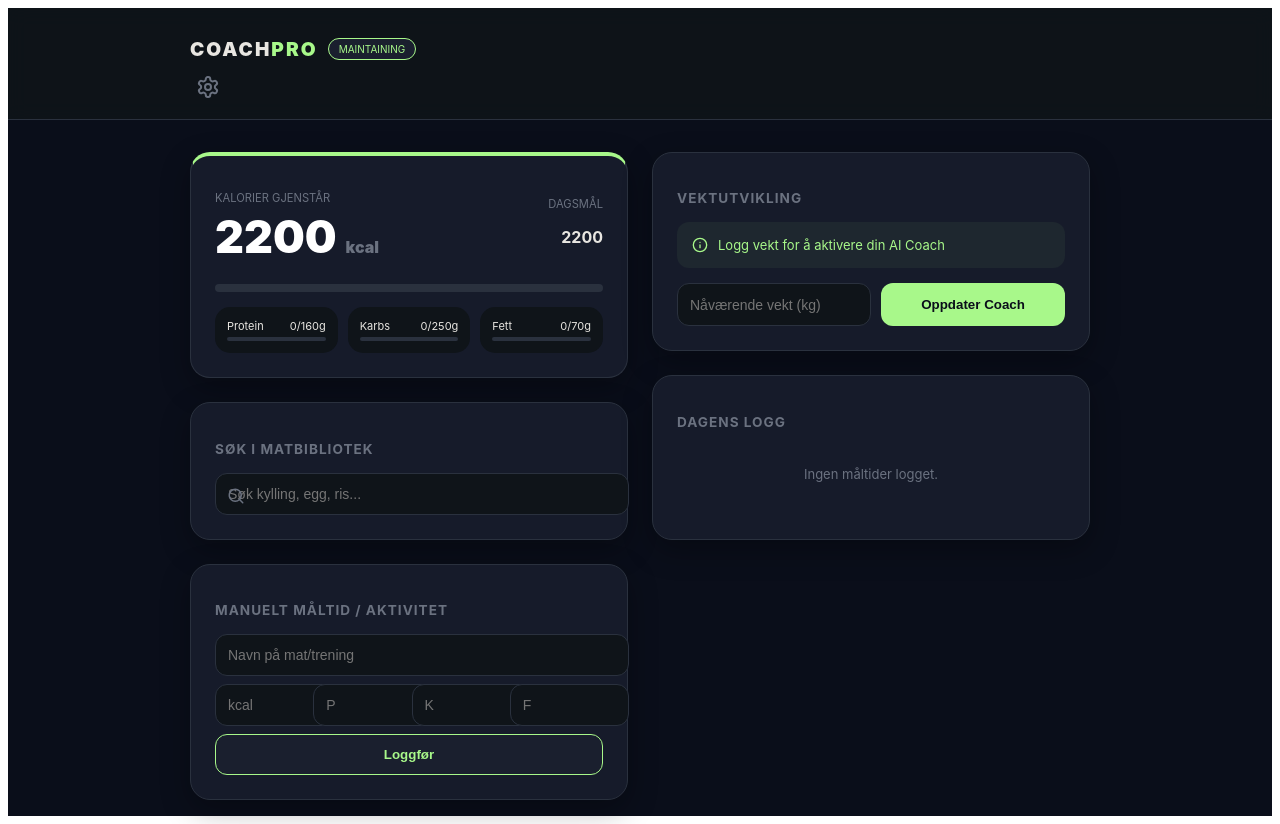
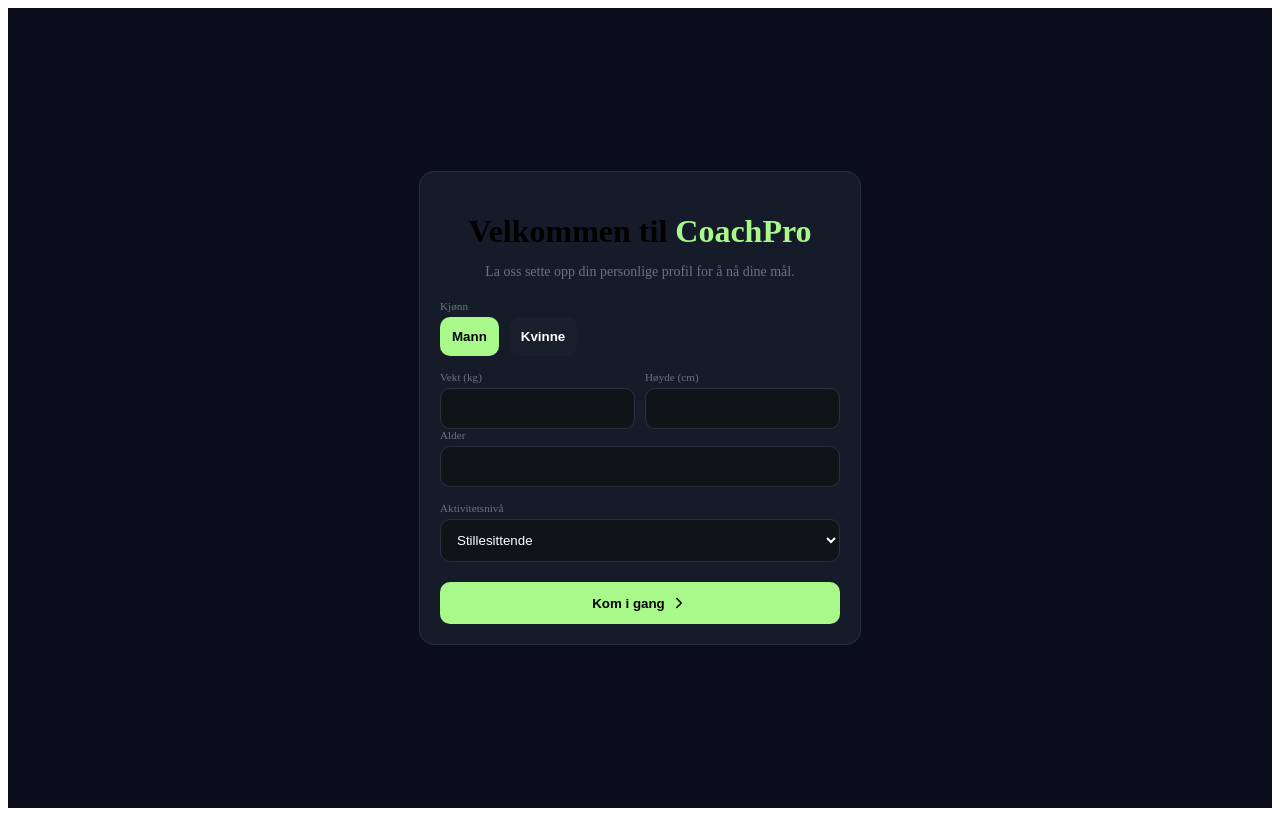
Before and after one commit to WillGit-Dev/Calorie-Tracker, a React (Create React App) app: page / in a window 1280 px wide. Built offline with nearby package versions, Linux system fonts and the light colour scheme.

Commit message:
Update App.js

```diff
--- a/src/App.js
+++ b/src/App.js
@@ -1,35 +1,23 @@
 import React, { useState, useEffect } from 'react';
-import {
-  Plus, Target, Settings, TrendingDown, Trash2,
-  Search, Activity, Flame, ChevronRight, X, Save, Info
-} from 'lucide-react';
-import {
-  AreaChart, Area, XAxis, YAxis, CartesianGrid,
-  Tooltip, ResponsiveContainer
-} from 'recharts';
-
-// --- UTVIDET MATBIBLIOTEK ---
-const FOOD_DATABASE = [
-  { name: 'Kyllingbryst (100g)', kcal: 165, p: 31, c: 0, f: 3.6 },
-  { name: 'Havregryn (100g)', kcal: 389, p: 13, c: 66, f: 7 },
-  { name: 'Egg (1 stk)', kcal: 70, p: 6, c: 0, f: 5 },
-  { name: 'Ris, kokt (100g)', kcal: 130, p: 2.7, c: 28, f: 0.3 },
-  { name: 'Søtpotet (100g)', kcal: 86, p: 1.6, c: 20, f: 0.1 },
-  { name: 'Laks (100g)', kcal: 208, p: 20, c: 0, f: 13 },
-  { name: 'Kjøttdeig 5% (100g)', kcal: 121, p: 19, c: 0, f: 5 },
-];
+import { Plus, Target, Settings, Search, Activity, X, Info, Loader2, User, ChevronRight } from 'lucide-react';
 
 export default function PocketCoachApp() {
   const [showSettings, setShowSettings] = useState(false);
   const [searchTerm, setSearchTerm] = useState('');
+  const [searchResults, setSearchResults] = useState([]);
+  const [isSearching, setIsSearching] = useState(false);
 
-  // Profil med Coaching-logikk
+  // Sjekk om brukeren er ny eller har profil fra før
+  const [hasProfile, setHasProfile] = useState(() => {
+    return localStorage.getItem('coach_profile') !== null;
+  });
+
   const [profile, setProfile] = useState(() => {
     const saved = localStorage.getItem('coach_profile');
     return saved ? JSON.parse(saved) : {
-      weight: 80, height: 180, age: 25, gender: 'male',
+      weight: '', height: '', age: '', gender: 'male',
       activity: '1.2', goal: 'maintain',
-      dailyGoal: 2200, pGoal: 160, cGoal: 250, fGoal: 70
+      dailyGoal: 2000, pGoal: 150, cGoal: 200, fGoal: 60
     };
   });
 
@@ -37,61 +25,66 @@ export default function PocketCoachApp() {
     const saved = localStorage.getItem('coach_log');
     const today = new Date().toDateString();
     return (saved && JSON.parse(saved).date === today) ? JSON.parse(saved) :
-    { date: today, meals: [], exercises: [], totals: { kcal: 0, p: 0, c: 0, f: 0 } };
+    { date: today, meals: [], totals: { kcal: 0, p: 0, c: 0, f: 0 } };
   });
 
-  const [weights, setWeights] = useState(() => {
-    const saved = localStorage.getItem('coach_weights');
-    return saved ? JSON.parse(saved) : [];
-  });
+  useEffect(() => {
+    if (hasProfile) localStorage.setItem('coach_profile', JSON.stringify(profile));
+  }, [profile, hasProfile]);
 
-  useEffect(() => localStorage.setItem('coach_profile', JSON.stringify(profile)), [profile]);
-  useEffect(() => localStorage.setItem('coach_log', JSON.stringify(log)), [log]);
-  useEffect(() => localStorage.setItem('coach_weights', JSON.stringify(weights)), [weights]);
+  useEffect(() => {
+    localStorage.setItem('coach_log', JSON.stringify(log));
+  }, [log]);
 
-  // --- COACHING LOGIKK ---
-  const autoRecalculate = (currentWeight) => {
-    const w = parseFloat(currentWeight || profile.weight);
-    const h = parseFloat(profile.height);
-    const a = parseFloat(profile.age);
+  // --- LIVE MATSØK ---
+  useEffect(() => {
+    const delayDebounceFn = setTimeout(async () => {
+      if (searchTerm.length > 2) {
+        setIsSearching(true);
+        try {
+          const res = await fetch(`https://world.openfoodfacts.org/cgi/search.pl?search_terms=${searchTerm}&search_simple=1&action=process&json=1&page_size=15&countries=Norway`);
+          const data = await res.json();
+          const formatted = data.products
+            .filter(p => p.nutriments && p.nutriments['energy-kcal_100g'])
+            .map(p => ({
+              name: p.product_name_nb || p.product_name || 'Ukjent vare',
+              brand: p.brands || 'Merke ukjent',
+              kcal: Math.round(p.nutriments['energy-kcal_100g']),
+              p: Math.round(p.nutriments.proteins_100g || 0),
+              c: Math.round(p.nutriments.carbohydrates_100g || 0),
+              f: Math.round(p.nutriments.fat_100g || 0),
+              id: p._id
+            }));
+          setSearchResults(formatted);
+        } catch (err) { console.error(err); }
+        setIsSearching(false);
+      } else { setSearchResults([]); }
+    }, 500);
+    return () => clearTimeout(delayDebounceFn);
+  }, [searchTerm]);
 
-    // BMR (Mifflin-St Jeor)
+  const calculateMacros = (data = profile) => {
+    const w = parseFloat(data.weight);
+    const h = parseFloat(data.height);
+    const a = parseFloat(data.age);
+    if (!w || !h || !a) return;
+
     let bmr = (10 * w) + (6.25 * h) - (5 * a);
-    bmr = profile.gender === 'male' ? bmr + 5 : bmr - 161;
+    bmr = data.gender === 'male' ? bmr + 5 : bmr - 161;
+    let tdee = bmr * parseFloat(data.activity);
 
-    // TDEE basert på aktivitetsnivå
-    let tdee = bmr * parseFloat(profile.activity);
-
-    // Justering basert på mål
-    if (profile.goal === 'lose') tdee -= 500;
-    if (profile.goal === 'gain') tdee += 300;
+    if (data.goal === 'lose') tdee -= 500;
+    if (data.goal === 'gain') tdee += 300;
 
     const finalKcal = Math.round(tdee);
-
-    // Makro-fordeling (Coach-standard)
-    const protein = Math.round(w * 2); // 2g per kg kroppsvekt
-    const fat = Math.round(w * 0.9);   // 0.9g per kg kroppsvekt
+    const protein = Math.round(w * 1.8);
+    const fat = Math.round(w * 0.8);
     const carbs = Math.round((finalKcal - (protein * 4) - (fat * 9)) / 4);
 
-    setProfile(p => ({
-      ...p,
-      weight: w,
-      dailyGoal: finalKcal,
-      pGoal: protein,
-      cGoal: carbs,
-      fGoal: fat
-    }));
-  };
-
-  const addWeight = (w) => {
-    if(!w) return;
-    const newWeight = parseFloat(w);
-    const newEntry = {
-      date: new Date().toLocaleDateString('no-NO', {day:'2-digit', month:'short'}),
-      weight: newWeight
-    };
-    setWeights([...weights, newEntry]);
-    autoRecalculate(newWeight); // Oppdaterer automatisk makroer
+    const newProfile = { ...data, dailyGoal: finalKcal, pGoal: protein, cGoal: carbs, fGoal: fat };
+    setProfile(newProfile);
+    setHasProfile(true);
+    localStorage.setItem('coach_profile', JSON.stringify(newProfile));
   };
 
   const addMeal = (m) => {
@@ -106,15 +99,59 @@ export default function PocketCoachApp() {
       }
     }));
     setSearchTerm('');
+    setSearchResults([]);
   };
 
+  // --- VELKOMSTSKJERM (ONBOARDING) ---
+  if (!hasProfile) {
+    return (
+      <div style={s.fullScreen}>
+        <div style={{...s.card, maxWidth:'400px', width:'90%'}}>
+          <h1 style={{textAlign:'center', marginBottom:10}}>Velkommen til <span style={{color:'#a8f88a'}}>CoachPro</span></h1>
+          <p style={{textAlign:'center', color:'#6b7280', fontSize:14, marginBottom:20}}>La oss sette opp din personlige profil for å nå dine mål.</p>
+
+          <div style={s.inputGroup}>
+            <label style={s.label}>Kjønn</label>
+            <div style={s.row}>
+              <button style={{...s.btn, background: profile.gender === 'male' ? '#a8f88a' : '#1a1f2e', color: profile.gender === 'male' ? '#000' : '#fff'}} onClick={() => setProfile({...profile, gender:'male'})}>Mann</button>
+              <button style={{...s.btn, background: profile.gender === 'female' ? '#a8f88a' : '#1a1f2e', color: profile.gender === 'female' ? '#000' : '#fff'}} onClick={() => setProfile({...profile, gender:'female'})}>Kvinne</button>
+            </div>
+          </div>
+
+          <div style={s.row}>
+            <div style={{flex:1}}><label style={s.label}>Vekt (kg)</label><input type="number" style={s.input} value={profile.weight} onChange={e=>setProfile({...profile, weight:e.target.value})} /></div>
+            <div style={{flex:1}}><label style={s.label}>Høyde (cm)</label><input type="number" style={s.input} value={profile.height} onChange={e=>setProfile({...profile, height:e.target.value})} /></div>
+          </div>
+
+          <div style={s.inputGroup}>
+            <label style={s.label}>Alder</label>
+            <input type="number" style={s.input} value={profile.age} onChange={e=>setProfile({...profile, age:e.target.value})} />
+          </div>
+
+          <div style={s.inputGroup}>
+            <label style={s.label}>Aktivitetsnivå</label>
+            <select style={s.input} value={profile.activity} onChange={e=>setProfile({...profile, activity:e.target.value})}>
+              <option value="1.2">Stillesittende</option>
+              <option value="1.375">Lett aktivitet (1-2 økter)</option>
+              <option value="1.55">Moderat (3-5 økter)</option>
+              <option value="1.725">Aktiv (6+ økter)</option>
+            </select>
+          </div>
+
+          <button style={{...s.btn, width:'100%', marginTop:20, background:'#a8f88a', color:'#000'}} onClick={() => calculateMacros()}>Kom i gang <ChevronRight size={18}/></button>
+        </div>
+      </div>
+    );
+  }
+
+  // --- HOVEDAPP ---
   return (
     <div style={s.container}>
       <header style={s.header}>
         <div style={s.content}>
           <div style={{display:'flex', alignItems:'center', gap:10}}>
             <h1 style={s.logo}>COACH<span style={{color:'#a8f88a'}}>PRO</span></h1>
-            <div style={s.badge}>{profile.goal === 'lose' ? 'Cutting' : profile.goal === 'gain' ? 'Bulking' : 'Maintaining'}</div>
+            <div style={s.badge}>Lagret lokalt</div>
           </div>
           <button onClick={() => setShowSettings(!showSettings)} style={s.iconBtn}><Settings /></button>
         </div>
@@ -122,84 +159,46 @@ export default function PocketCoachApp() {
 
       <main style={s.content}>
         {showSettings ? (
-          <SettingsView profile={profile} setProfile={setProfile} onSync={() => autoRecalculate()} close={() => setShowSettings(false)} />
+          <div style={s.card}>
+            <div style={s.rowBetween}><h2>Innstillinger</h2><X onClick={()=>setShowSettings(false)} style={{cursor:'pointer'}}/></div>
+            <div style={{marginTop:20, display:'flex', flexDirection:'column', gap:15}}>
+              <label style={s.label}>Mitt Mål</label>
+              <select style={s.input} value={profile.goal} onChange={e=>setProfile({...profile, goal:e.target.value})}>
+                <option value="lose">Gå ned i vekt</option>
+                <option value="maintain">Bli her jeg er</option>
+                <option value="gain">Bygge muskler / Opp i vekt</option>
+              </select>
+              <button style={s.btn} onClick={() => {calculateMacros(); setShowSettings(false);}}>Oppdater profil</button>
+              <button style={{...s.btn, background:'#f88a8a', color:'#000'}} onClick={() => {localStorage.clear(); window.location.reload();}}>Logg ut / Slett alle data</button>
+            </div>
+          </div>
         ) : (
           <div style={s.grid}>
             <section style={s.col}>
               <StatusCard log={log} profile={profile} />
-
               <div style={s.card}>
-                <h3 style={s.cardT}>Søk i matbibliotek</h3>
+                <h3 style={s.cardT}>Legg til mat (Søk i Norge)</h3>
                 <div style={s.searchWrap}>
-                  <Search size={18} style={s.searchIcon} />
-                  <input
-                    style={s.input}
-                    placeholder="Søk kylling, egg, ris..."
-                    value={searchTerm}
-                    onChange={(e) => setSearchTerm(e.target.value)}
-                  />
+                  <input style={s.input} placeholder="Søk f.eks 'Kylling'..." value={searchTerm} onChange={e=>setSearchTerm(e.target.value)} />
+                  {isSearching && <Loader2 size={18} style={s.loader} className="spin" />}
                 </div>
-
-                {searchTerm && (
+                {searchResults.length > 0 && (
                   <div style={s.results}>
-                    {FOOD_DATABASE.filter(f => f.name.toLowerCase().includes(searchTerm.toLowerCase())).map(food => (
-                      <div key={food.name} style={s.foodItem} onClick={() => addMeal(food)}>
-                        <div>
-                          <div style={{fontWeight:'bold'}}>{food.name}</div>
-                          <div style={{fontSize:11, color:'#6b7280'}}>P:{food.p}g | K:{food.c}g | F:{food.f}g</div>
-                        </div>
+                    {searchResults.map(f => (
+                      <div key={f.id} style={s.foodItem} onClick={() => addMeal(f)}>
+                        <div style={{flex:1}}><b>{f.name}</b><br/><small>{f.brand} - {f.kcal} kcal</small></div>
                         <Plus size={18} color="#a8f88a" />
                       </div>
                     ))}
                   </div>
                 )}
               </div>
-
-              <div style={s.card}>
-                <h3 style={s.cardT}>Manuelt måltid / Aktivitet</h3>
-                <ManualAdd onAdd={addMeal} />
-              </div>
             </section>
-
             <section style={s.col}>
               <div style={s.card}>
-                <div style={s.rowBetween}>
-                  <h3 style={s.cardT}>Vektutvikling</h3>
-                  {weights.length > 0 && <span style={{fontSize:12, color:'#a8f88a'}}>Auto-sync AKTIV</span>}
-                </div>
-                {weights.length > 0 ? (
-                  <div style={{height: 150, marginTop:10}}>
-                    <ResponsiveContainer width="100%" height="100%">
-                      <AreaChart data={weights}>
-                        <CartesianGrid strokeDasharray="3 3" stroke="#2a313e" vertical={false} />
-                        <XAxis dataKey="date" hide />
-                        <YAxis hide domain={['dataMin - 2', 'dataMax + 2']} />
-                        <Tooltip contentStyle={{background:'#1a1f2e', border:'none', borderRadius:'8px'}} />
-                        <Area type="monotone" dataKey="weight" stroke="#a8f88a" fill="rgba(168,248,138,0.1)" strokeWidth={3} />
-                      </AreaChart>
-                    </ResponsiveContainer>
-                  </div>
-                ) : (
-                  <div style={s.infoBox}><Info size={16}/> Logg vekt for å aktivere din AI Coach</div>
-                )}
-                <div style={{...s.row, marginTop: 15}}>
-                  <input id="wInput" type="number" style={s.input} placeholder="Nåværende vekt (kg)" />
-                  <button style={s.btn} onClick={() => {
-                    const i = document.getElementById('wInput');
-                    addWeight(i.value);
-                    i.value = '';
-                  }}>Oppdater Coach</button>
-                </div>
-              </div>
-
-              <div style={s.card}>
                 <h3 style={s.cardT}>Dagens Logg</h3>
-                {[...log.meals].length === 0 && <p style={s.empty}>Ingen måltider logget.</p>}
                 {log.meals.map(m => (
-                  <div key={m.id} style={s.logItem}>
-                    <span>{m.name}</span>
-                    <span style={{color:'#a8f88a'}}>+{m.kcal} kcal</span>
-                  </div>
+                  <div key={m.id} style={s.logItem}><span>{m.name}</span><b>{m.kcal} kcal</b></div>
                 ))}
               </div>
             </section>
@@ -210,129 +209,46 @@ export default function PocketCoachApp() {
   );
 }
 
-// --- SUB-KOMPONENTER ---
-
+// --- STYLES & SUBCOMPONENTS ---
 function StatusCard({ log, profile }) {
-  const remaining = profile.dailyGoal - log.totals.kcal;
-  const kcalPct = Math.min((log.totals.kcal / profile.dailyGoal) * 100, 100);
-
+  const rem = profile.dailyGoal - log.totals.kcal;
   return (
     <div style={{...s.card, borderTop: '4px solid #a8f88a'}}>
-      <div style={s.rowBetween}>
-        <div>
-          <p style={s.label}>Kalorier gjenstår</p>
-          <h2 style={s.bigVal}>{remaining} <span style={{fontSize:16, color:'#6b7280'}}>kcal</span></h2>
-        </div>
-        <div style={{textAlign:'right'}}>
-          <p style={s.label}>Dagsmål</p>
-          <p style={{fontWeight:'bold'}}>{profile.dailyGoal}</p>
-        </div>
-      </div>
-      <div style={s.track}><div style={{...s.bar, width: `${kcalPct}%`, background: remaining < 0 ? '#f88a8a' : '#a8f88a'}} /></div>
+      <p style={s.label}>Kalorier gjenstår</p>
+      <h2 style={s.bigVal}>{rem} <span style={{fontSize:16, color:'#6b7280'}}>kcal</span></h2>
       <div style={s.macroGrid}>
-        <MacroProgress label="Protein" curr={log.totals.p} goal={profile.pGoal} color="#f8b48a" />
-        <MacroProgress label="Karbs" curr={log.totals.c} goal={profile.cGoal} color="#8ab4f8" />
-        <MacroProgress label="Fett" curr={log.totals.f} goal={profile.fGoal} color="#a8f88a" />
+        <div style={s.mBox}><small>Protein</small><br/>{log.totals.p}/{profile.pGoal}g</div>
+        <div style={s.mBox}><small>Karbs</small><br/>{log.totals.c}/{profile.cGoal}g</div>
+        <div style={s.mBox}><small>Fett</small><br/>{log.totals.f}/{profile.fGoal}g</div>
       </div>
     </div>
   );
 }
 
-function MacroProgress({ label, curr, goal, color }) {
-  const pct = Math.min((curr / goal) * 100, 100);
-  return (
-    <div style={s.mBox}>
-      <div style={{display:'flex', justifyContent:'space-between', fontSize:11, marginBottom:4}}>
-        <span>{label}</span>
-        <span>{curr}/{goal}g</span>
-      </div>
-      <div style={{...s.track, height:4, margin:0}}>
-        <div style={{...s.bar, width: `${pct}%`, background: color}} />
-      </div>
-    </div>
-  );
-}
-
-function ManualAdd({ onAdd }) {
-  const [m, setM] = useState({ name:'', kcal:'', p:'', c:'', f:'' });
-  return (
-    <div style={{display:'flex', flexDirection:'column', gap:8}}>
-      <input style={s.input} placeholder="Navn på mat/trening" value={m.name} onChange={e=>setM({...m, name:e.target.value})} />
-      <div style={{display:'grid', gridTemplateColumns:'1fr 1fr 1fr 1fr', gap:5}}>
-        <input style={s.input} type="number" placeholder="kcal" value={m.kcal} onChange={e=>setM({...m, kcal:e.target.value})} />
-        <input style={s.input} type="number" placeholder="P" value={m.p} onChange={e=>setM({...m, p:e.target.value})} />
-        <input style={s.input} type="number" placeholder="K" value={m.c} onChange={e=>setM({...m, c:e.target.value})} />
-        <input style={s.input} type="number" placeholder="F" value={m.f} onChange={e=>setM({...m, f:e.target.value})} />
-      </div>
-      <button style={s.addBtn} onClick={() => {onAdd(m); setM({name:'', kcal:'', p:'', c:'', f:''})}}>Loggfør</button>
-    </div>
-  );
-}
-
-function SettingsView({ profile, setProfile, onSync, close }) {
-  return (
-    <div style={s.card}>
-      <h2 style={{...s.cardT, fontSize:'1.2rem', color:'white'}}>Coach-innstillinger</h2>
-      <div style={{display:'flex', flexDirection:'column', gap:15, marginTop:20}}>
-
-        <div>
-          <label style={s.label}>Hva er ditt mål?</label>
-          <select style={s.input} value={profile.goal} onChange={e=>setProfile({...profile, goal: e.target.value})}>
-            <option value="lose">Ned i vekt (Fettforbrenning)</option>
-            <option value="maintain">Vedlikehold (Bli der jeg er)</option>
-            <option value="gain">Opp i vekt (Bygge muskler)</option>
-          </select>
-        </div>
-
-        <div>
-          <label style={s.label}>Aktivitetsnivå</label>
-          <select style={s.input} value={profile.activity} onChange={e=>setProfile({...profile, activity: e.target.value})}>
-            <option value="1.2">Stillesittende</option>
-            <option value="1.375">Lett trening (1-2 dager)</option>
-            <option value="1.55">Moderat trening (3-5 dager)</option>
-            <option value="1.725">Høy aktivitet (6-7 dager)</option>
-          </select>
-        </div>
-
-        <div style={s.row}>
-           <div style={{flex:1}}><label style={s.label}>Høyde (cm)</label><input type="number" style={s.input} value={profile.height} onChange={e=>setProfile({...profile, height:e.target.value})} /></div>
-           <div style={{flex:1}}><label style={s.label}>Alder</label><input type="number" style={s.input} value={profile.age} onChange={e=>setProfile({...profile, age:e.target.value})} /></div>
-        </div>
-
-        <button style={s.btn} onClick={() => { onSync(); close(); }}>Lagre & Oppdater Plan</button>
-      </div>
-    </div>
-  );
-}
-
-// --- STYLES ---
 const s = {
-  container: { minHeight: '100vh', background: '#0a0e1a', color: '#e8e6e1', fontFamily: '-apple-system, sans-serif' },
-  header: { background: 'rgba(15, 20, 25, 0.9)', borderBottom: '1px solid #2a313e', position: 'sticky', top: 0, zIndex: 10, backdropFilter:'blur(10px)' },
-  content: { maxWidth: '900px', margin: '0 auto', padding: '1rem' },
-  logo: { fontSize: '1.2rem', fontWeight: '900', letterSpacing: '2px' },
-  badge: { background: '#1a1f2e', padding: '4px 10px', borderRadius: '20px', fontSize: '10px', textTransform: 'uppercase', color: '#a8f88a', border: '1px solid #a8f88a' },
-  grid: { display: 'grid', gridTemplateColumns: 'repeat(auto-fit, minmax(320px, 1fr))', gap: '1.5rem', marginTop: '1rem' },
-  col: { display: 'flex', flexDirection: 'column', gap: '1.5rem' },
-  card: { background: '#161b2a', borderRadius: '20px', padding: '1.5rem', border: '1px solid #2a313e', boxShadow: '0 10px 30px rgba(0,0,0,0.3)' },
-  cardT: { fontSize: '0.85rem', marginBottom: '1rem', color: '#6b7280', textTransform: 'uppercase', letterSpacing: '1px', fontWeight: 'bold' },
-  bigVal: { fontSize: '2.8rem', fontWeight: '900', margin: '5px 0', color: '#fff' },
-  label: { fontSize: '0.7rem', color: '#6b7280', textTransform: 'uppercase', marginBottom: 5, display: 'block' },
-  input: { background: '#0f1419', border: '1px solid #2a313e', padding: '12px', borderRadius: '12px', color: 'white', width: '100%', fontSize: '14px' },
-  btn: { background: '#a8f88a', color: '#0a0e1a', border: 'none', padding: '14px', borderRadius: '12px', fontWeight: 'bold', cursor: 'pointer', width: '100%' },
-  addBtn: { background: '#1a1f2e', color: '#a8f88a', border: '1px solid #a8f88a', padding: '12px', borderRadius: '12px', cursor: 'pointer', fontWeight: 'bold' },
-  track: { height: '8px', background: '#2a313e', borderRadius: '10px', margin: '15px 0', overflow: 'hidden' },
-  bar: { height: '100%', borderRadius: '10px', transition: 'width 0.4s ease' },
-  macroGrid: { display: 'grid', gridTemplateColumns: '1fr 1fr 1fr', gap: 10 },
-  mBox: { background: '#0f1419', padding: '12px', borderRadius: '15px' },
+  fullScreen: { height: '100vh', display: 'flex', alignItems: 'center', justifyContent: 'center', background: '#0a0e1a' },
+  container: { minHeight: '100vh', background: '#0a0e1a', color: '#e8e6e1', fontFamily: 'sans-serif' },
+  header: { background: '#161b2a', padding: '15px 0', borderBottom: '1px solid #2a313e' },
+  content: { maxWidth: '800px', margin: '0 auto', padding: '0 20px' },
+  logo: { fontSize: '1.2rem', fontWeight: 'bold' },
+  badge: { fontSize: '10px', background: '#a8f88a22', color: '#a8f88a', padding: '2px 8px', borderRadius: '10px' },
+  grid: { display: 'grid', gridTemplateColumns: 'repeat(auto-fit, minmax(300px, 1fr))', gap: '20px', marginTop: '20px' },
+  col: { display: 'flex', flexDirection: 'column', gap: '20px' },
+  card: { background: '#161b2a', padding: '20px', borderRadius: '15px', border: '1px solid #2a313e' },
+  cardT: { fontSize: '0.8rem', color: '#6b7280', textTransform: 'uppercase', marginBottom: '15px' },
+  bigVal: { fontSize: '2.5rem', fontWeight: 'bold' },
+  label: { fontSize: '0.7rem', color: '#6b7280', marginBottom: 5, display:'block' },
+  input: { background: '#0f1419', border: '1px solid #2a313e', padding: '12px', borderRadius: '10px', color: 'white', width: '100%', boxSizing:'border-box' },
+  btn: { background: '#1a1f2e', color: '#fff', border: 'none', padding: '12px', borderRadius: '10px', fontWeight: 'bold', cursor: 'pointer', display:'flex', alignItems:'center', justifyContent:'center', gap:5 },
   searchWrap: { position: 'relative' },
-  searchIcon: { position: 'absolute', left: 12, top: 14, color: '#6b7280' },
-  results: { background: '#0f1419', borderRadius: '12px', border: '1px solid #2a313e', marginTop: 8, maxHeight: 200, overflowY: 'auto' },
-  foodItem: { padding: '12px', display: 'flex', justifyContent: 'space-between', alignItems:'center', borderBottom: '1px solid #2a313e', cursor: 'pointer' },
-  logItem: { display: 'flex', justifyContent: 'space-between', padding: '10px 0', borderBottom: '1px solid #1a1f2e' },
-  row: { display: 'flex', gap: 10 },
+  loader: { position: 'absolute', right: 10, top: 13, color: '#a8f88a' },
+  results: { background: '#0f1419', marginTop: '5px', borderRadius: '10px', maxHeight: '200px', overflowY: 'auto', border: '1px solid #2a313e' },
+  foodItem: { padding: '10px', borderBottom: '1px solid #2a313e', display: 'flex', alignItems: 'center', cursor: 'pointer' },
+  logItem: { display: 'flex', justifyContent: 'space-between', padding: '8px 0', borderBottom: '1px solid #2a313e' },
+  macroGrid: { display: 'grid', gridTemplateColumns: '1fr 1fr 1fr', gap: '10px', marginTop:15 },
+  mBox: { background: '#0f1419', padding: '10px', borderRadius: '10px', textAlign: 'center', fontSize: '12px' },
+  row: { display: 'flex', gap: '10px' },
   rowBetween: { display: 'flex', justifyContent: 'space-between', alignItems: 'center' },
   iconBtn: { background: 'none', border: 'none', color: '#6b7280', cursor: 'pointer' },
-  infoBox: { background: 'rgba(168,248,138,0.05)', padding: '15px', borderRadius: '12px', fontSize: '13px', color: '#a8f88a', display: 'flex', alignItems: 'center', gap: 10 },
-  empty: { fontSize: 13, color: '#6b7280', textAlign: 'center', padding: '20px 0' }
+  inputGroup: { marginBottom: 15 }
 };
```
